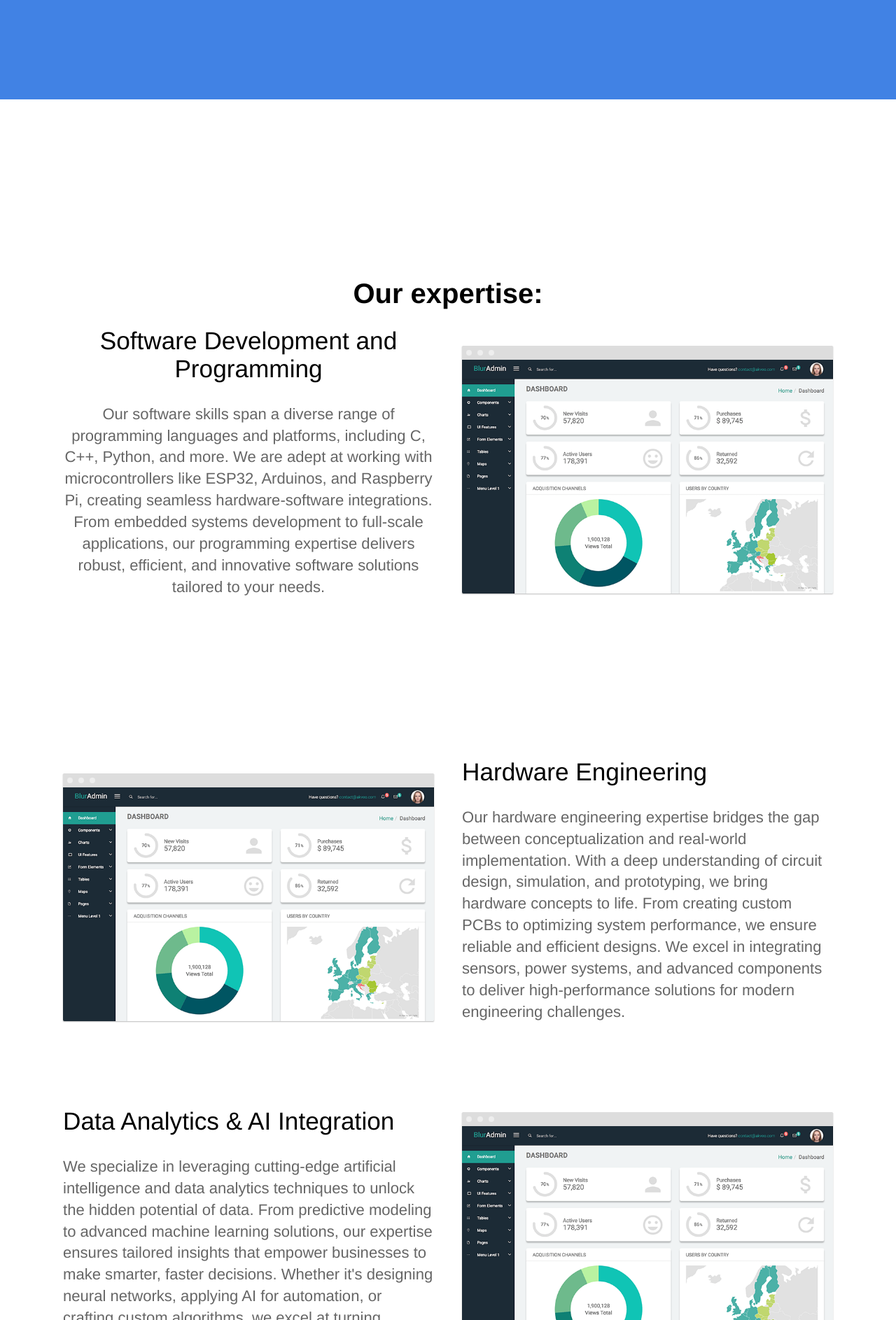
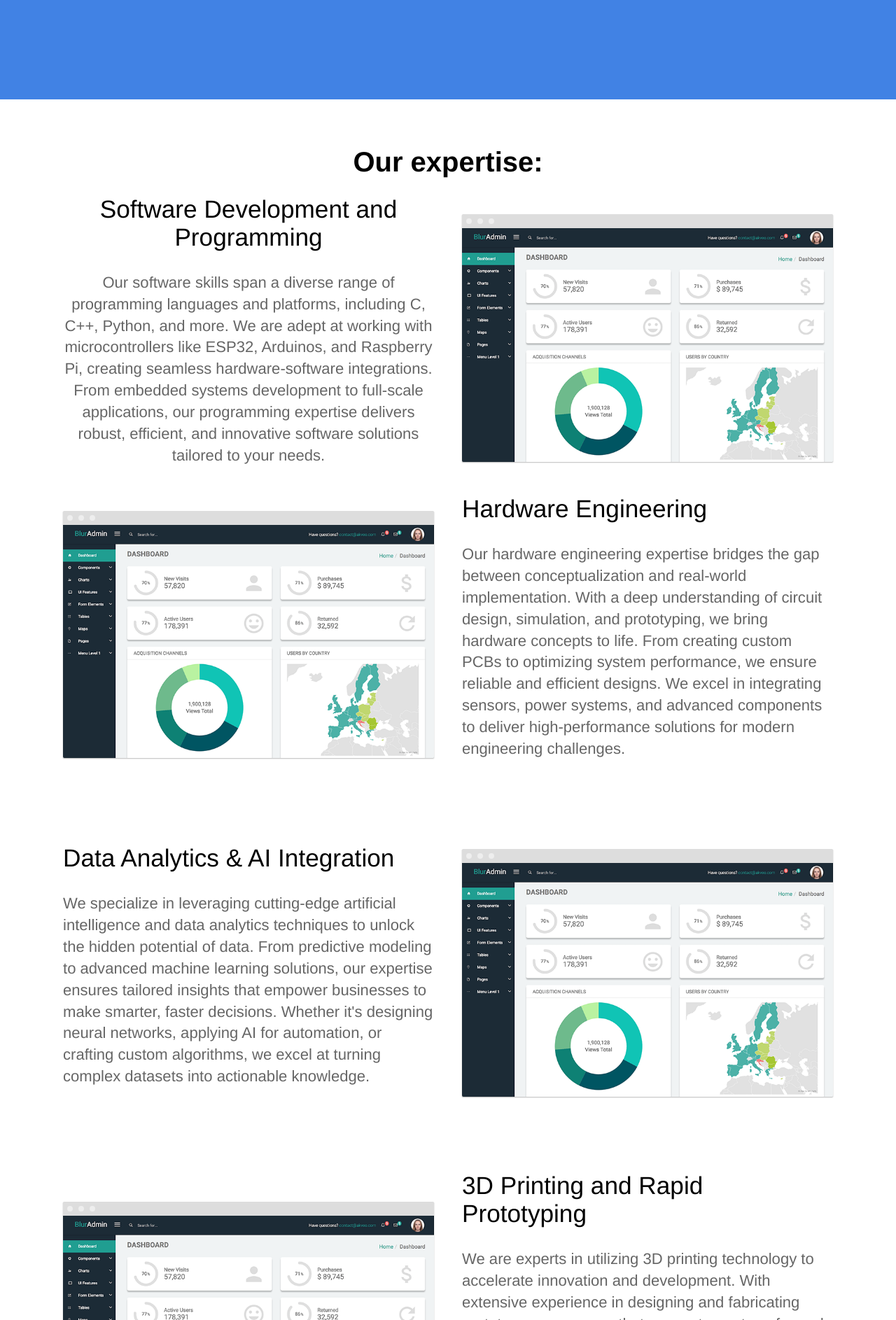
Before and after one commit to SSKD-Solutions/SSKD-Solutions, a Jekyll site: the page built from index.html, in a window 1280 px wide. Shown: the part 3053-4939 px from the top of the page at 70% size. Built offline with Jekyll 4.4.1, drawn with Linux system fonts in a browser that asks for light colours.

Commit message:
removed space betweeen software and hardware sections

```diff
--- a/_sass/layout.scss
+++ b/_sass/layout.scss
@@ -133,7 +133,7 @@ section + section {
     justify-content: center; /* Center vertically */
     align-items: center; /* Center horizontally */
     text-align: center; /* Ensure text inside the header is centered */
-    height: 100vh; /* Make the section full height */
+    //height: 100vh; /* Make the section full height */
     padding: 20px; /* Optional: Add some padding */
 }
 
```
